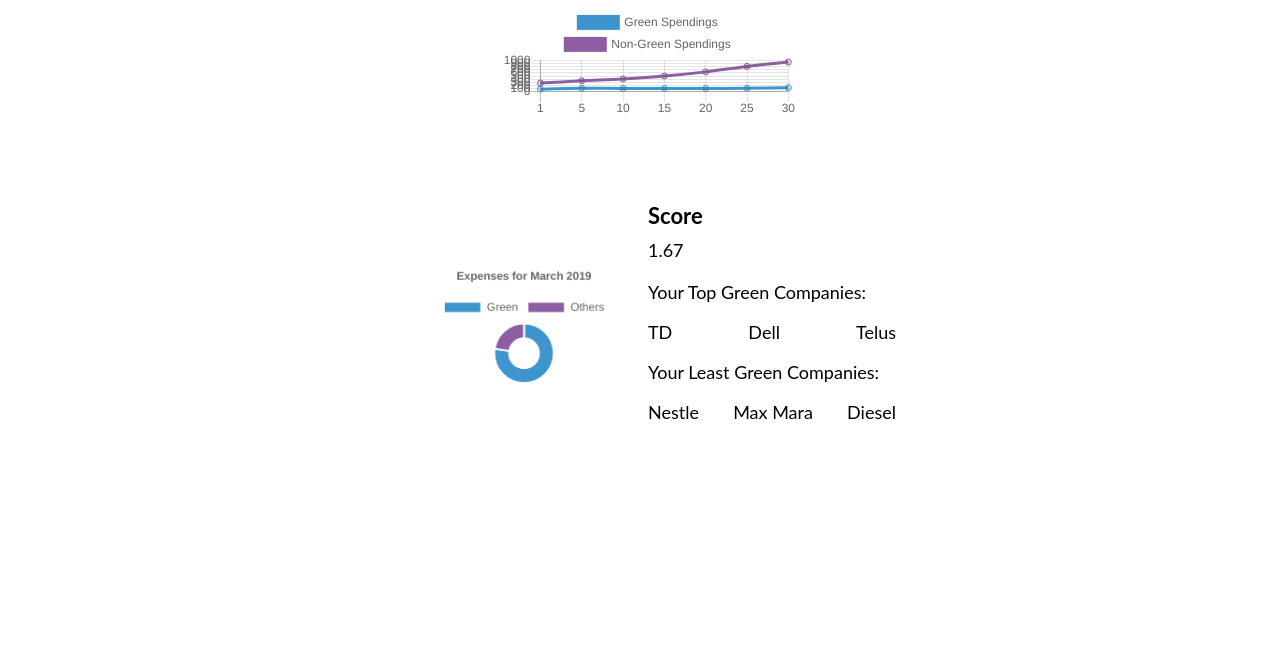
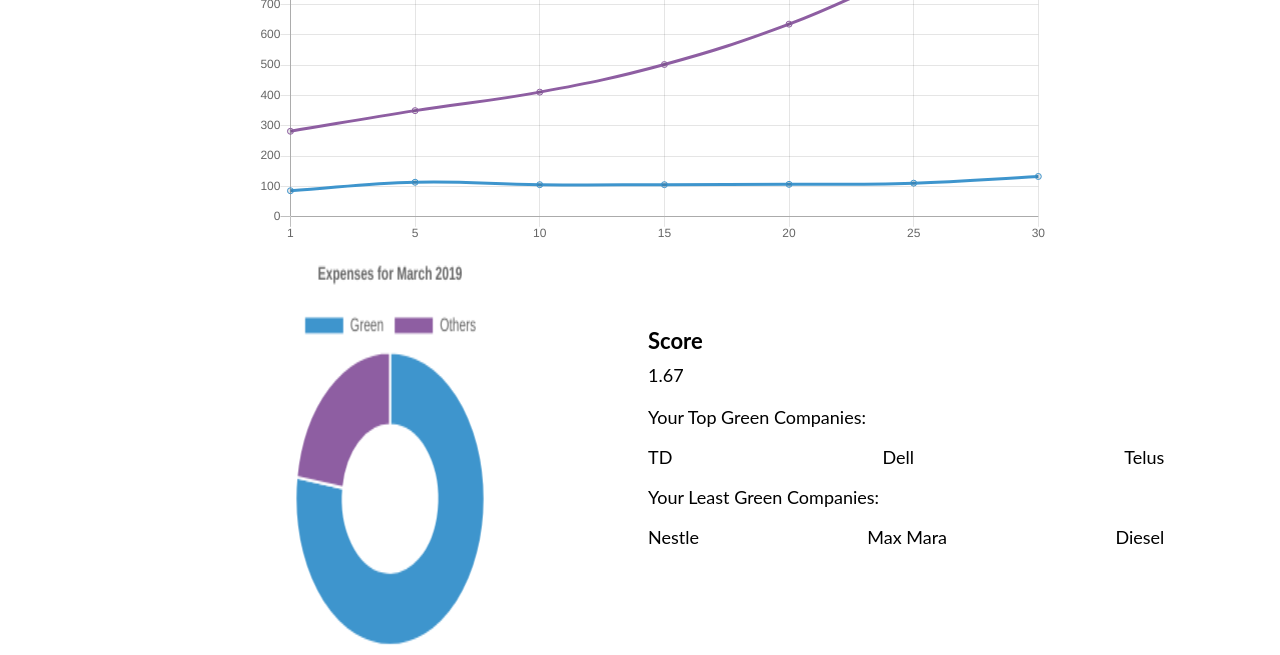
Before and after one commit to shahrzad88/mlh-project, a website: page app/public/report.html in a window 1280 px wide. Shown: the part 298-953 px from the top of the page. Drawn offline with nearby package versions, Linux system fonts and the light colour scheme.

Commit message:
Changed to fix size.

```diff
--- a/app/public/css/report.css
+++ b/app/public/css/report.css
@@ -13,7 +13,7 @@
   flex-direction: row;
   justify-content: center;
   align-items: center;
-  height: 50%;
+  max-width: 100%;
 }
 
 #details {
@@ -44,12 +44,12 @@
 }
 
 #line {
-  max-height: 50%;
+  height: 500px;
   max-width: 100%;
 }
 
 #donut {
-  max-height: 100%;
+  height: 400px;
   max-width: 50%;
 }
 
```
